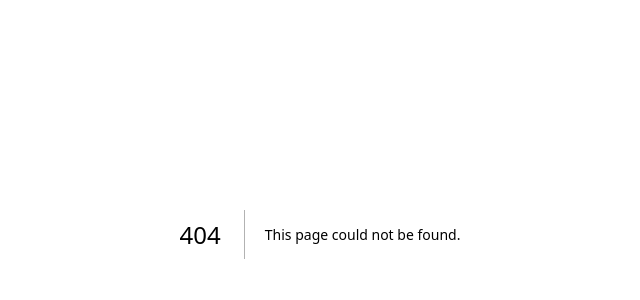
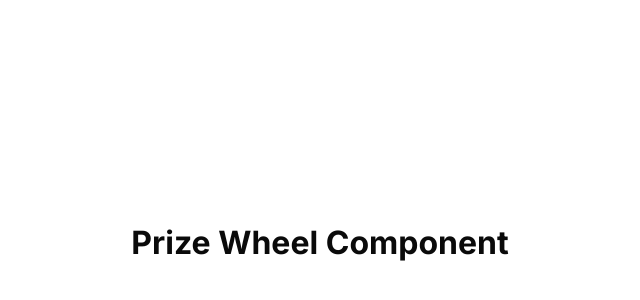
Before and after one commit to EduardoAfInacio/birthday-wheel, a Next.js app in the folder frontend/: page /wheel in a window 1280 px wide. Before the commit this address had no page. Shown: the part 166-466 px from the top of the page, without its empty margins (320-960 px from the left). Built offline with nearby package versions, Linux system fonts and the light colour scheme.

Commit message:
Setting up skeleton of wheel page and basic routing.

```diff
--- /dev/null
+++ b/frontend/src/app/wheel/page.tsx
@@ -0,0 +1,7 @@
+import { WheelPage } from '@/src/components/WheelPage';
+
+export default function Page() {
+    return (
+        <WheelPage />
+    )
+}
--- /dev/null
+++ b/frontend/src/components/WheelPage.tsx
@@ -0,0 +1,7 @@
+export function WheelPage() {
+    return (
+        <div>
+            <h1>Prize Wheel Component</h1>
+        </div>
+    )
+}
```
